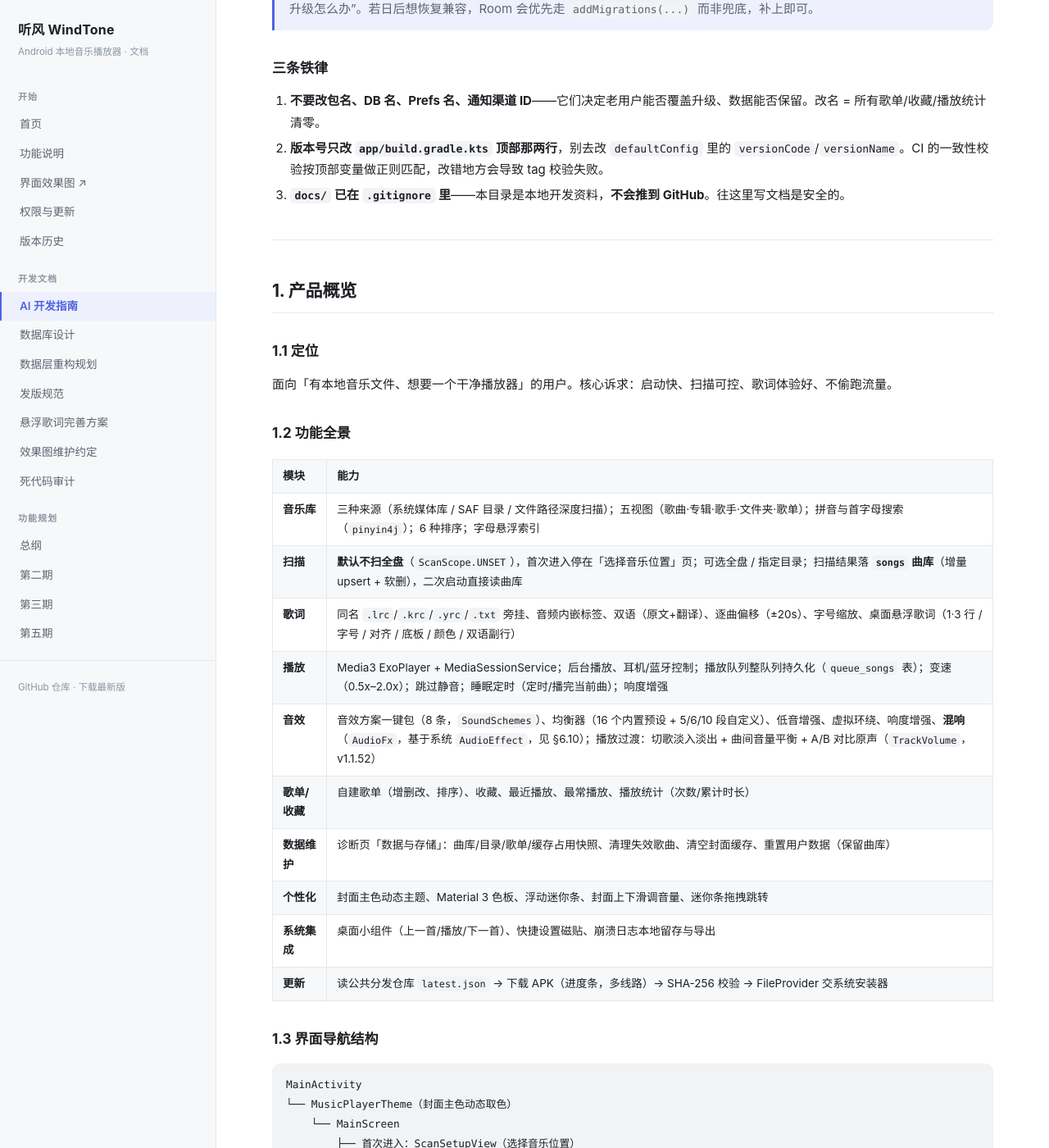
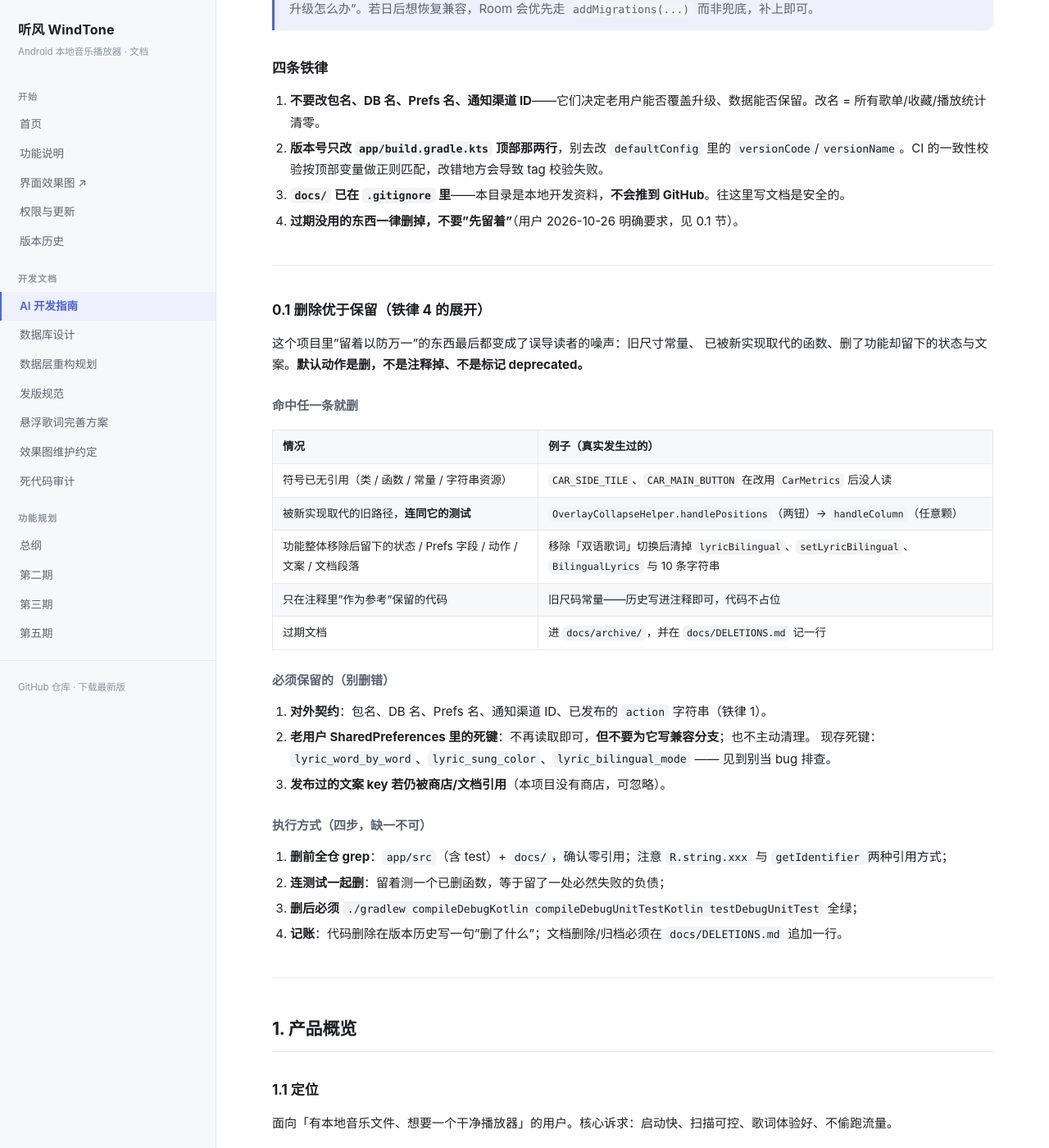
Before and after one commit to LuckyLearning/WindTone, a Jekyll site: the page built from docs/AI开发指南.md, in a window 1280 px wide and 1400 px high, scrolled down 2156 px. Shown: the whole window at 82% size. Built offline with Jekyll 4.4.1, drawn with Linux system fonts in a browser that asks for light colours.

Commit message:
chore: 删除过期残留 + 开发指南新增「删除优于保留」铁律（v1.2.3）
- 指南：四条铁律 + 0.1 节（命中即删 / 必须保留 / 四步执行 / 记账）
- 删 OverlayCollapseHelper.handlePositions（已被 handleColumn 取代）+ 旧测试
- 删车机旧尺码常量 7 个，尺寸统一走 CarMetrics
- 删 10 条双语字符串（values / values-zh）
- 文档同步：功能说明、设计-车载模式；DELETIONS.md 登记

单测 869 项全绿

```diff
--- a/docs/AI开发指南.md
+++ b/docs/AI开发指南.md
@@ -80,11 +80,43 @@ LibraryViewModel   PlayerViewModel    UpdateViewModel    SettingsViewModel
 > 换句话说：**当前形态就是唯一形态**。改 schema 时把 `version` +1、重导 schema 快照、同步文档即可，
 > 不必再考虑"老用户升级怎么办"。若日后想恢复兼容，Room 会优先走 `addMigrations(...)` 而非兜底，补上即可。
 
-### 三条铁律
+### 四条铁律
 
 1. **不要改包名、DB 名、Prefs 名、通知渠道 ID**——它们决定老用户能否覆盖升级、数据能否保留。改名 = 所有歌单/收藏/播放统计清零。
 2. **版本号只改 `app/build.gradle.kts` 顶部那两行**，别去改 `defaultConfig` 里的 `versionCode`/`versionName`。CI 的一致性校验按顶部变量做正则匹配，改错地方会导致 tag 校验失败。
 3. **`docs/` 已在 `.gitignore` 里**——本目录是本地开发资料，**不会推到 GitHub**。往这里写文档是安全的。
+4. **过期没用的东西一律删掉，不要"先留着"**（用户 2026-10-26 明确要求，见 0.1 节）。
+
+---
+
+### 0.1 删除优于保留（铁律 4 的展开）
+
+这个项目里"留着以防万一"的东西最后都变成了误导读者的噪声：旧尺寸常量、
+已被新实现取代的函数、删了功能却留下的状态与文案。**默认动作是删，不是注释掉、不是标记 deprecated。**
+
+#### 命中任一条就删
+
+| 情况 | 例子（真实发生过的） |
+| --- | --- |
+| 符号已无引用（类 / 函数 / 常量 / 字符串资源） | `CAR_SIDE_TILE`、`CAR_MAIN_BUTTON` 在改用 `CarMetrics` 后没人读 |
+| 被新实现取代的旧路径，**连同它的测试** | `OverlayCollapseHelper.handlePositions`（两钮）→ `handleColumn`（任意颗） |
+| 功能整体移除后留下的状态 / Prefs 字段 / 动作 / 文案 / 文档段落 | 移除「双语歌词」切换后清掉 `lyricBilingual`、`setLyricBilingual`、`BilingualLyrics` 与 10 条字符串 |
+| 只在注释里"作为参考"保留的代码 | 旧尺码常量——历史写进注释即可，代码不占位 |
+| 过期文档 | 进 `docs/archive/`，并在 `docs/DELETIONS.md` 记一行 |
+
+#### 必须保留的（别删错）
+
+1. **对外契约**：包名、DB 名、Prefs 名、通知渠道 ID、已发布的 `action` 字符串（铁律 1）。
+2. **老用户 SharedPreferences 里的死键**：不再读取即可，**但不要为它写兼容分支**；也不主动清理。
+   现存死键：`lyric_word_by_word`、`lyric_sung_color`、`lyric_bilingual_mode` —— 见到别当 bug 排查。
+3. **发布过的文案 key 若仍被商店/文档引用**（本项目没有商店，可忽略）。
+
+#### 执行方式（四步，缺一不可）
+
+1. **删前全仓 grep**：`app/src`（含 test）+ `docs/`，确认零引用；注意 `R.string.xxx` 与 `getIdentifier` 两种引用方式；
+2. **连测试一起删**：留着测一个已删函数，等于留了一处必然失败的负债；
+3. **删后必须** `./gradlew compileDebugKotlin compileDebugUnitTestKotlin testDebugUnitTest` 全绿；
+4. **记账**：代码删除在版本历史写一句"删了什么"；文档删除/归档必须在 `docs/DELETIONS.md` 追加一行。
 
 ---
 
```
Also changed, not shown: app/src/main/res/values-zh/strings.xml (+0 -10 lines), app/src/main/res/values/strings.xml (+1 -11 lines), docs/DELETIONS.md (+6 -1 lines), docs/功能说明.md (+3 -5 lines), docs/版本历史.md (+1 -0 lines), docs/设计-车载模式.md (+2 -2 lines), 5 other files.
